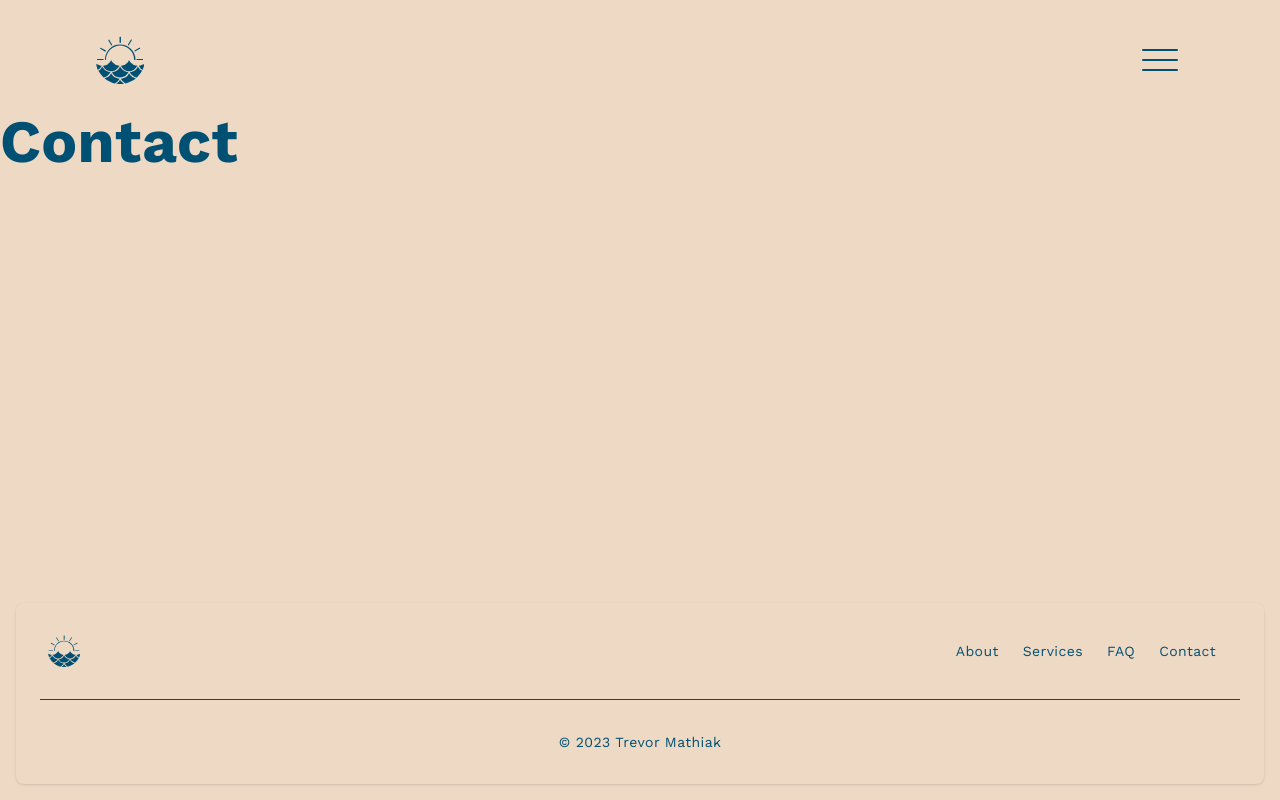
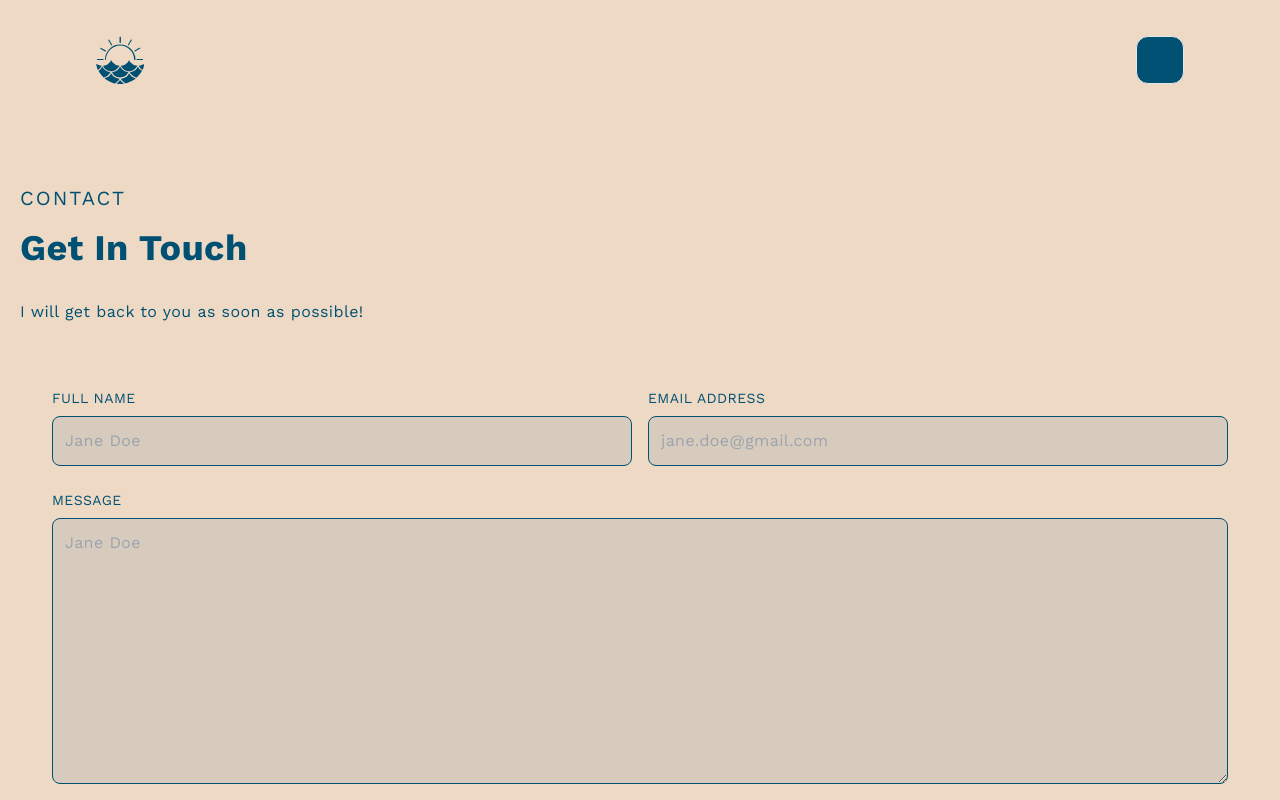
Before and after one commit to trroev/guided-growth-with-rachael, a Next.js app: page /contact in a window 1280 px wide. Shown: the top 800 px of the page. Built offline with nearby package versions, Linux system fonts and the light colour scheme.

Commit message:
implemented Formik form

```diff
--- /dev/null
+++ b/components/Form/Form.tsx
@@ -0,0 +1,73 @@
+import { Formik, Form, FormikHelpers } from "formik";
+import * as Yup from "yup";
+import { FormInput, TextArea } from "./FormInput";
+
+interface Values {
+  fullName: string;
+  email: string;
+  message: string;
+}
+
+const FormikForm = () => (
+  <Formik
+    initialValues={{
+      fullName: "",
+      email: "",
+      message: "",
+    }}
+    validationSchema={Yup.object({
+      fullName: Yup.string()
+        .max(40, "Name must be 40 characters or less")
+        .required("Please provide your name"),
+      email: Yup.string()
+        .email("Invalid email address")
+        .required("Please provide and email address"),
+      message: Yup.string()
+        .max(600, "Message must be 600 characters or less")
+        .required("Please provide a message"),
+    })}
+    onSubmit={(
+      values: Values,
+      { setSubmitting, resetForm }: FormikHelpers<Values>
+    ) => {
+      setTimeout(() => {
+        alert(JSON.stringify(values, null, 2));
+        setSubmitting(false);
+        resetForm({});
+      }, 400);
+    }}
+  >
+    {({ isSubmitting }) => (
+      <Form>
+        {isSubmitting && <div>Loading...</div>}
+        <div className="grid md:grid-cols-2 gap-4 w-full py-2">
+          <div className="flex flex-col">
+            <FormInput
+              label="Full Name"
+              name="fullName"
+              type="text"
+              placeholder="Jane Doe"
+            />
+          </div>
+          <div className="flex flex-col">
+            <FormInput
+              label="Email Address"
+              name="email"
+              type="email"
+              placeholder="jane.doe@gmail.com"
+            />
+          </div>
+        </div>
+        <TextArea
+          label="Message"
+          name="message"
+          rows={10}
+          placeholder="Jane Doe"
+        />
+        <button className="w-full p-4 mt-4">Submit</button>
+      </Form>
+    )}
+  </Formik>
+);
+
+export default FormikForm;
--- /dev/null
+++ b/components/Form/FormInput.tsx
@@ -0,0 +1,63 @@
+import { useField } from "formik";
+
+type InputProps = JSX.IntrinsicElements["input"] & {
+  label: string;
+  name: string;
+  type: string;
+  placeholder: string;
+};
+
+type TextAreaProps = JSX.IntrinsicElements["textarea"] & {
+  label: string;
+  name: string;
+  rows: number;
+  placeholder: string;
+};
+
+export const FormInput = ({ label, ...props }: InputProps) => {
+  const [field, meta] = useField(props);
+  return (
+    <>
+      <label
+        htmlFor={props.id || props.name}
+        className="uppercase text-sm py-2"
+      >
+        {label}
+      </label>
+      <input
+        className="border rounded-lg p-3 flex border-[#005073] bg-[#005073]/10"
+        {...field}
+        {...props}
+      />
+      {meta.touched && meta.error ? (
+        <div className="text-red-400 uppercase text-sm mt-2">
+          {meta.error}
+        </div>
+      ) : null}
+    </>
+  );
+};
+
+export const TextArea = ({ label, ...props }: TextAreaProps) => {
+  const [field, meta] = useField(props);
+  return (
+    <div className="flex flex-col py-2">
+      <label
+        htmlFor={props.id || props.name}
+        className="uppercase text-sm py-2"
+      >
+        {label}
+      </label>
+      <textarea
+        className="border rounded-lg p-3 border-[#005073] bg-[#005073]/10"
+        {...field}
+        {...props}
+      />
+      {meta.touched && meta.error ? (
+        <div className="text-red-400 uppercase text-sm mt-2">
+          {meta.error}
+        </div>
+      ) : null}
+    </div>
+  );
+};
--- a/package.json
+++ b/package.json
@@ -14,10 +14,12 @@
     "@types/react-dom": "18.0.11",
     "eslint": "8.36.0",
     "eslint-config-next": "13.2.4",
+    "formik": "^2.2.9",
     "next": "13.2.4",
     "react": "18.2.0",
     "react-dom": "18.2.0",
-    "typescript": "5.0.2"
+    "typescript": "5.0.2",
+    "yup": "^1.0.2"
   },
   "devDependencies": {
     "autoprefixer": "^10.4.14",
--- a/pages/contact.tsx
+++ b/pages/contact.tsx
@@ -1,9 +1,26 @@
+import FormikForm from "@/components/Form/Form";
+import Form from "@/components/Form/Form";
 import Layout from "@/components/Layout";
 
-const Contact = () => (
-  <Layout title="CONTACT">
-    <h1>Contact</h1>
-  </Layout>
-);
+const Contact = () => {
+  return (
+    <Layout title="CONTACT">
+      <div className="w-full p-2">
+        <div className="w-full max-w-[1240px] mx-auto py-16">
+          <p className="uppercase text-xl tracking-widest">Contact</p>
+          <h2 className="py-4">Get In Touch</h2>
+          <p className="py-4">
+            I will get back to you as soon as possible!
+          </p>
+          <div className="w-full h-auto lg:p-4">
+            <div className="p-4">
+              <FormikForm />
+            </div>
+          </div>
+        </div>
+      </div>
+    </Layout>
+  );
+};
 
 export default Contact;
--- a/styles/globals.css
+++ b/styles/globals.css
@@ -27,6 +27,10 @@
   li {
     @apply cursor-pointer;
   }
+
+  button {
+    @apply border bg-[#005073] text-[#eed9c4] rounded-xl uppercase hover:bg-[#005073]/80 ease-in duration-300;
+  }
 }
 
 html {
```
Also changed, not shown: 1 other file (tests, documents, lock files or other folders).
